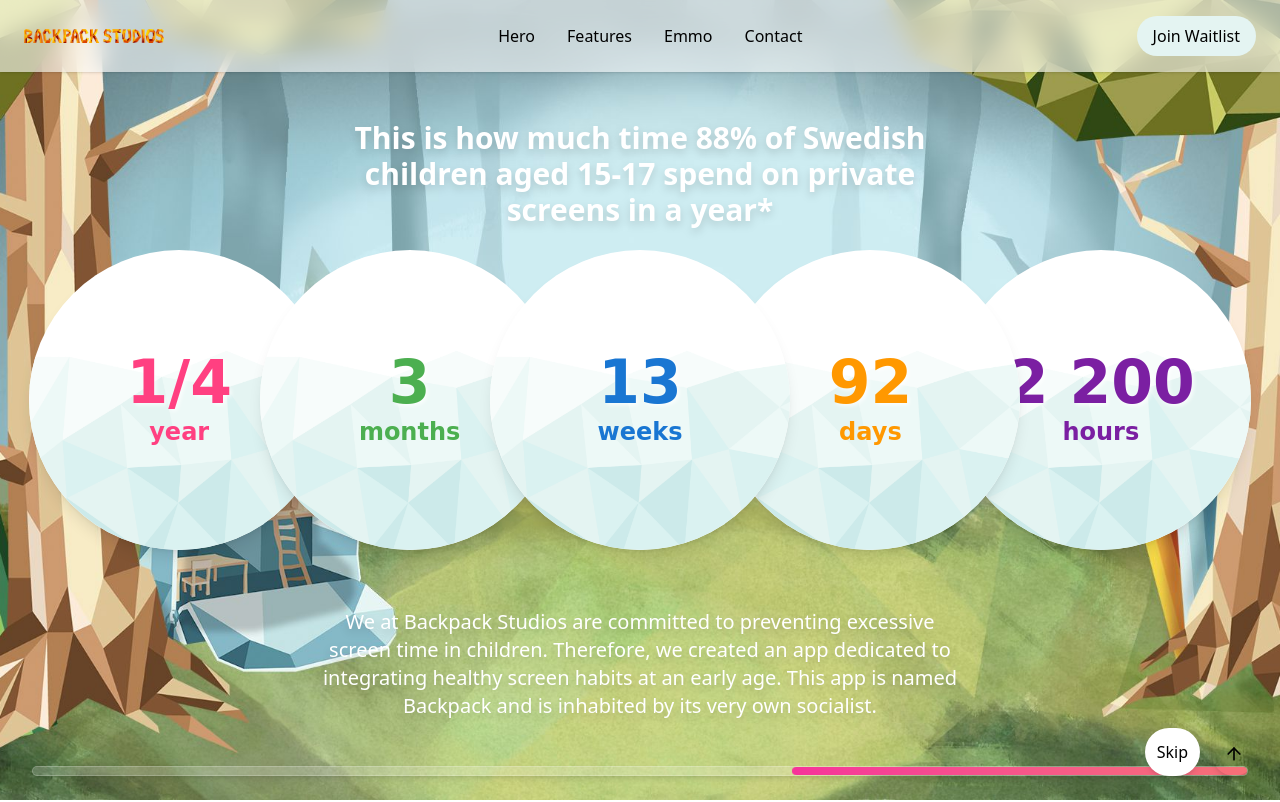
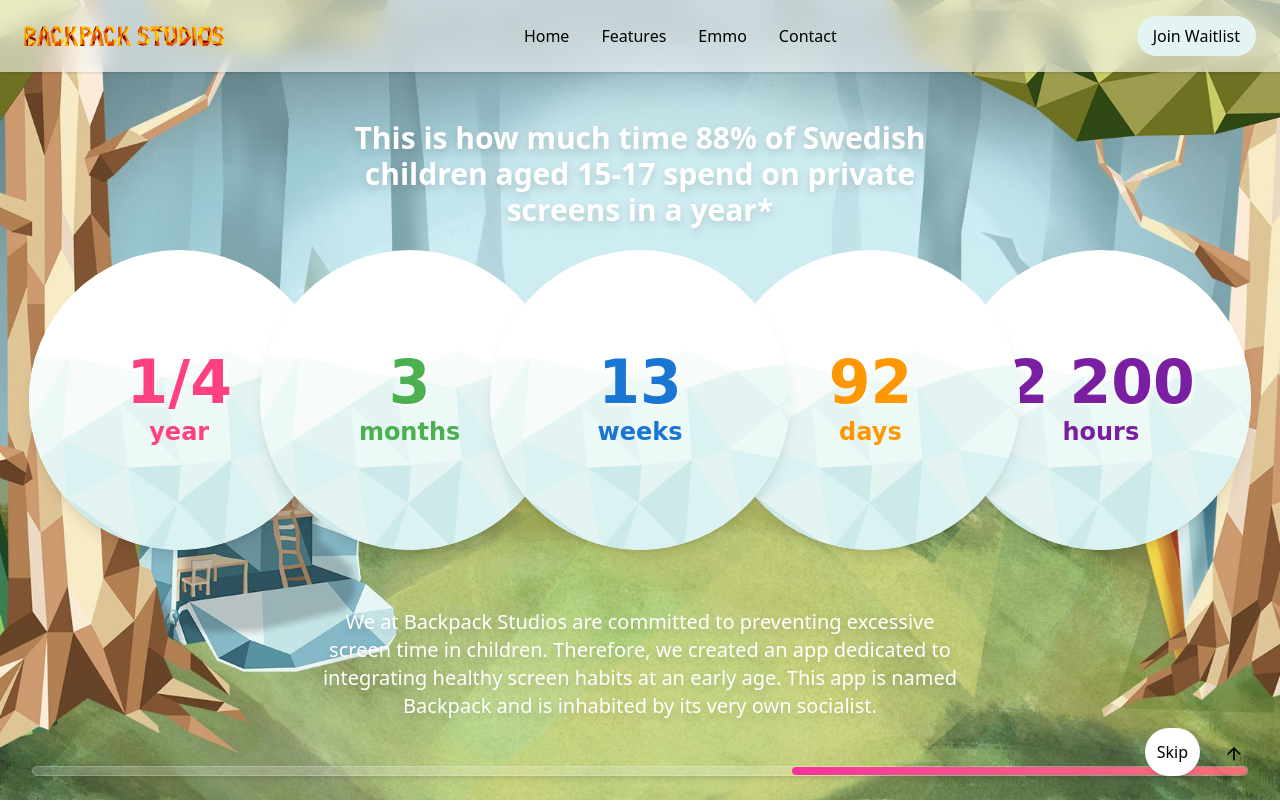
Before and after one commit to Natito9/backpack-project, a Next.js app: page / in a window 1280 px wide. Shown: the top 802 px of the page. Built offline with nearby package versions, Linux system fonts and the light colour scheme.

Commit message:
using var in navbar and footer; aligning links; changing Hero-> Home

```diff
--- a/src/components/Footer/Footer.jsx
+++ b/src/components/Footer/Footer.jsx
@@ -1,3 +1,5 @@
+"use client";
+
 import Image from "next/image";
 
 export default function Footer({ onShowUnderConstruction }) {
@@ -7,7 +9,12 @@ export default function Footer({ onShowUnderConstruction }) {
   };
 
   const linkClass =
-    "text-gray-600 text-sm hover:bg-[#cceaea] rounded-full px-2 py-1 transition";
+    "text-gray-600 hover:bg-[#cceaea] rounded-full px-0 py-1 transition";
+
+  const textStyle = {
+    fontSize: "var(--navbar-font-size)",
+    lineHeight: "var(--navbar-line-height)",
+  };
 
   return (
     <footer className="w-full bg-[url('/assets/images/BACKGROUND_WEBSITE_POLY.png')] bg-cover bg-center text-gray-800 px-6 py-12 border-t border-gray-200">
@@ -19,49 +26,94 @@ export default function Footer({ onShowUnderConstruction }) {
               <Image
                 src="/assets/images/hero-logo.png"
                 alt="Backpack Studios logo"
-                width={140}
+                width={180}
                 height={50}
+                style={{ height: "auto" }}
               />
             </a>
-            <p className="text-sm mt-2 text-gray-600">
+            <p className="mt-2 text-gray-600" style={textStyle}>
               Supporting children's emotional growth through play and connection.
             </p>
           </div>
 
           {/* Quick Links */}
           <div>
-            <h3 className="text-gray-700 font-medium mb-2">Quick Links</h3>
+            <h3 className="text-gray-700 font-medium mb-2" style={textStyle}>
+              Quick Links
+            </h3>
             <ul className="space-y-1">
-              <li><a href="#mission" className={linkClass}>About</a></li>
-              <li><a href="#features" className={linkClass}>Features</a></li>
-              <li><a href="#emmo" className={linkClass}>Meet Emmo</a></li>
+              <li>
+                <a href="#mission" className={linkClass} style={textStyle}>
+                  About
+                </a>
+              </li>
+              <li>
+                <a href="#features" className={linkClass} style={textStyle}>
+                  Features
+                </a>
+              </li>
+              <li>
+                <a href="#emmo" className={linkClass} style={textStyle}>
+                  Meet Emmo
+                </a>
+              </li>
             </ul>
           </div>
 
           {/* Resources */}
           <div>
-            <h3 className="text-gray-700 font-medium mb-2">Resources</h3>
+            <h3 className="text-gray-700 font-medium mb-2" style={textStyle}>
+              Resources
+            </h3>
             <ul className="space-y-1">
-              <li><a href="#" onClick={underConstructionHandler} className={linkClass}>FAQ</a></li>
-              <li><a href="#" onClick={underConstructionHandler} className={linkClass}>Press Kit</a></li>
-              <li><a href="#" onClick={underConstructionHandler} className={linkClass}>Brand Assets</a></li>
+              <li>
+                <a href="#" onClick={underConstructionHandler} className={linkClass} style={textStyle}>
+                  FAQ
+                </a>
+              </li>
+              <li>
+                <a href="#" onClick={underConstructionHandler} className={linkClass} style={textStyle}>
+                  Press Kit
+                </a>
+              </li>
+              <li>
+                <a href="#" onClick={underConstructionHandler} className={linkClass} style={textStyle}>
+                  Brand Assets
+                </a>
+              </li>
             </ul>
           </div>
 
           {/* Legal */}
           <div>
-            <h3 className="text-gray-700 font-medium mb-2">Legal</h3>
+            <h3 className="text-gray-700 font-medium mb-2" style={textStyle}>
+              Legal
+            </h3>
             <ul className="space-y-1">
-              <li><a href="#" onClick={underConstructionHandler} className={linkClass}>Privacy Policy</a></li>
-              <li><a href="#" onClick={underConstructionHandler} className={linkClass}>Terms of Service</a></li>
-              <li><a href="#" onClick={underConstructionHandler} className={linkClass}>Cookie Policy</a></li>
+              <li>
+                <a href="#" onClick={underConstructionHandler} className={linkClass} style={textStyle}>
+                  Privacy Policy
+                </a>
+              </li>
+              <li>
+                <a href="#" onClick={underConstructionHandler} className={linkClass} style={textStyle}>
+                  Terms of Service
+                </a>
+              </li>
+              <li>
+                <a href="#" onClick={underConstructionHandler} className={linkClass} style={textStyle}>
+                  Cookie Policy
+                </a>
+              </li>
             </ul>
           </div>
         </div>
 
         {/* Footer Bottom */}
         <div className="mt-12 text-center">
-          <p className="text-sm text-gray-600">© 2025 Backpack. All rights reserved.</p>
+          <p className="text-gray-600" style={textStyle}>
+            © 2025 Backpack Studios. All rights reserved.
+          </p>
         </div>
       </div>
     </footer>
--- a/src/components/Navbar/Navbar.jsx
+++ b/src/components/Navbar/Navbar.jsx
@@ -9,6 +9,13 @@ export default function Navbar() {
 
   const toggleMenu = () => setIsMenuOpen(!isMenuOpen);
 
+  const navItems = [
+    { label: "Home", target: "hero" },
+    { label: "Features", target: "features" },
+    { label: "Emmo", target: "emmo" },
+    { label: "Contact", target: "contact" },
+  ];
+
   return (
     <div className="w-full scroll-smooth">
       <nav className="fixed top-0 left-0 right-0 z-50 backdrop-blur-md bg-white/60 shadow-sm">
@@ -17,20 +24,25 @@ export default function Navbar() {
             <Image
               src="/assets/images/hero-logo.png"
               alt="Backpack Studios logo"
-              width={140}
+              width={200}
               height={50}
+              style={{ height: "auto" }}
             />
           </a>
 
           {/* Navigation Links - Desktop */}
           <div className="hidden md:flex items-center space-x-8">
-            {["hero", "features", "emmo", "contact"].map((item) => (
+            {navItems.map(({ label, target }) => (
               <a
-                key={item}
-                href={`#${item}`}
-                className="text-text-color hover:text-main transition font-content text-navbar leading-navbar"
+                key={target}
+                href={`#${target}`}
+                className="text-text-color hover:text-main transition font-content"
+                style={{
+                  fontSize: "var(--navbar-font-size)",
+                  lineHeight: "var(--navbar-line-height)",
+                }}
               >
-                {item.charAt(0).toUpperCase() + item.slice(1).replace("-", " ")}
+                {label}
               </a>
             ))}
           </div>
@@ -57,14 +69,18 @@ export default function Navbar() {
       {isMenuOpen && (
         <div className="fixed top-0 left-0 right-0 z-40 backdrop-blur-md bg-white/60 pt-20 pb-2 px-6 shadow-md md:hidden">
           <div className="flex flex-col space-y-4">
-            {["hero", "features", "emmo", "contact"].map((item) => (
+            {navItems.map(({ label, target }) => (
               <a
-                key={item}
-                href={`#${item}`}
-                className="text-text-color hover:text-main transition border-b border-gray-100 text-navbar leading-navbar font-content pb-1"
+                key={target}
+                href={`#${target}`}
+                className="text-text-color hover:text-main transition border-b border-gray-100 font-content pb-1"
+                style={{
+                  fontSize: "var(--navbar-font-size)",
+                  lineHeight: "var(--navbar-line-height)",
+                }}
                 onClick={toggleMenu}
               >
-                {item.charAt(0).toUpperCase() + item.slice(1).replace("-", " ")}
+                {label}
               </a>
             ))}
             <a href="#waitlist" onClick={toggleMenu}>
```
